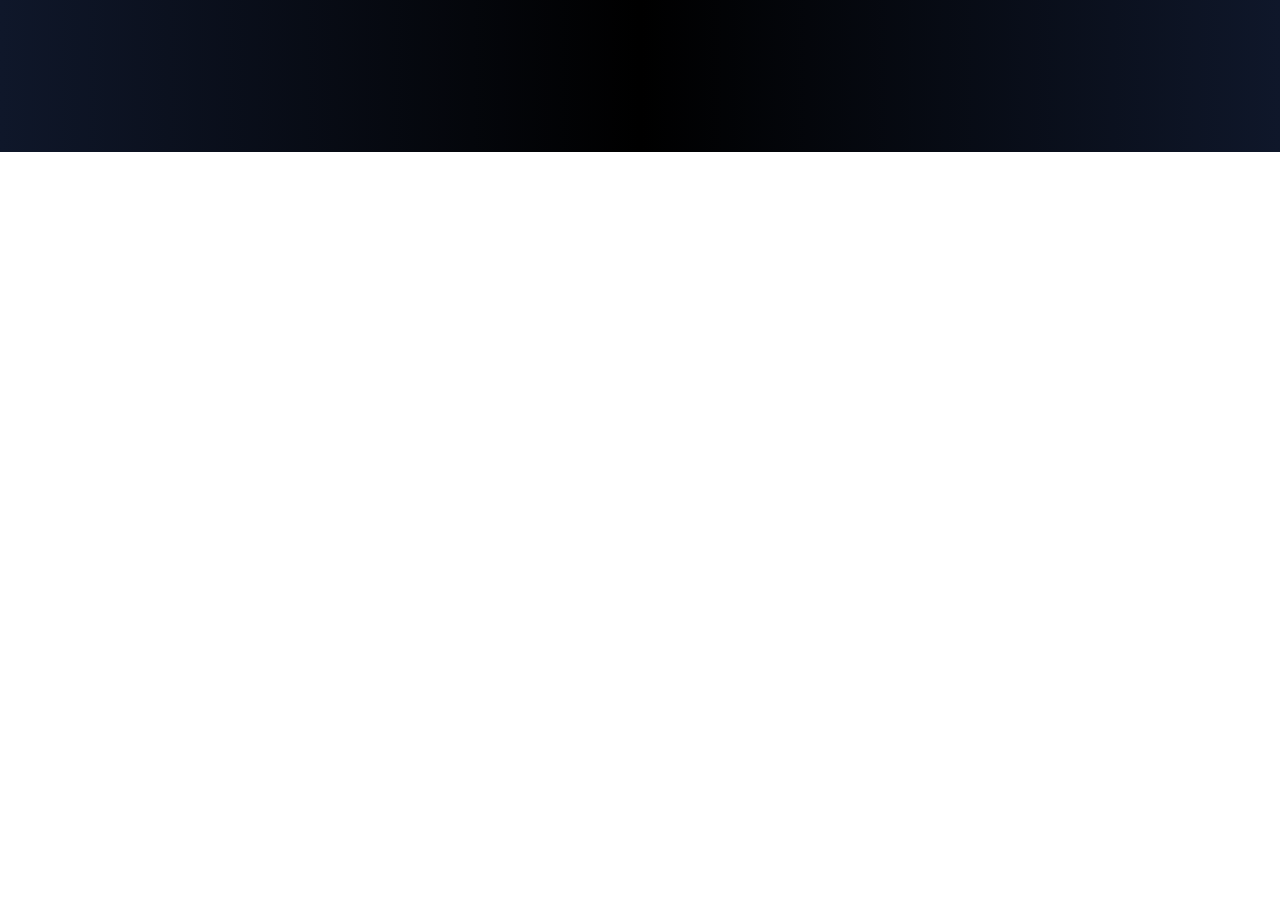
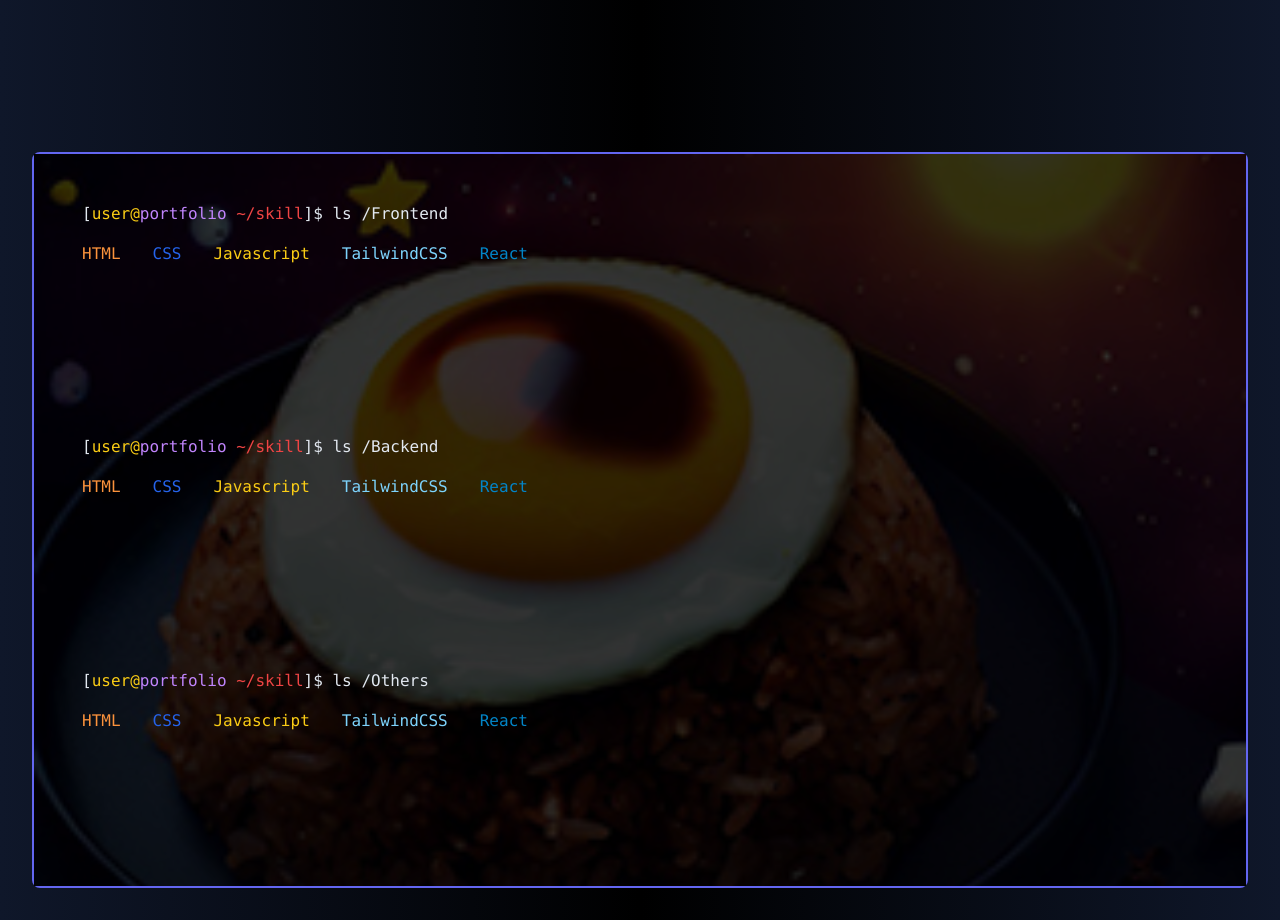
Before and after one commit to Tomba-Hopkins/project-react, a React (Vite) app in the folder portfolioku/: page / in a window 1280 px wide. Shown: the part 1480-2400 px from the top of the page. Before the commit the page ends 1632 px from the top, so only its background shows below. Built offline with nearby package versions, Linux system fonts and the light colour scheme.

Commit message:
add: tech stack

```diff
--- a/portfolioku/index.html
+++ b/portfolioku/index.html
@@ -2,7 +2,7 @@
 <html lang="en">
   <head>
     <meta charset="UTF-8" />
-    <link rel="icon" type="image/svg+xml" href="/vite.svg" />
+    <link rel="icon" href="/public/img/me.jpg" />
     <meta name="viewport" content="width=device-width, initial-scale=1.0" />
     <title>Portfolio</title>
   </head>
--- a/portfolioku/src/App.jsx
+++ b/portfolioku/src/App.jsx
@@ -93,15 +93,6 @@ function App() {
             </div>
           </motion.header>
 
-          <motion.h1
-            initial={{ scale: 0 }}
-            whileInView={{ scale: [1, 1.5, 0] }}
-            viewport={{ amount: 0.8 }}
-            transition={{ duration: 1, ease: "easeIn" }}
-            className="text-2xl"
-          >
-            About Me
-          </motion.h1>
           <motion.section
             className="h-screen w-full flex flex-col md:flex-row gap-4 justify-evenly items-center p-8"
             initial={{ opacity: 0 }}
@@ -167,6 +158,175 @@ function App() {
               </motion.p>
             </motion.div>
           </motion.section>
+
+          <motion.section
+            className="w-full h-screen flex flex-col justify-center items-center p-8"
+            initial={{ opacity: 0 }}
+            whileInView={{ opacity: 1 }}
+            viewport={{ amount: 0.8 }}
+          >
+            <motion.div className="bg-black/30 backdrop-blur-md z-10 w-full border-2 border-indigo-500 rounded-lg md:h-full h-1/2 flex flex-col p-4 text-xs md:text-sm">
+              <img
+                src="/img/me.jpg"
+                alt="me"
+                className="absolute w-full h-full z-0 object-cover inset-0"
+              />
+              <div className="absolute z-10 inset-0 w-full h-full bg-black/80"></div>
+              <div className="z-20 w-full h-1/3 text-xs md:text-base p-2 md:p-8 flex flex-col md:gap-4 gap-2">
+                <p className="text-slate-200">
+                  {"["}
+                  <span className="text-yellow-400">user@</span>
+                  <span className="text-purple-400">portfolio </span>
+                  <span className="text-red-500">~/skill</span>
+                  {"]"}$ ls /Frontend
+                </p>
+                <div className="w-full flex gap-2 md:gap-8">
+                  <motion.p
+                    initial={{ opacity: 0 }}
+                    whileInView={{ opacity: 1 }}
+                    transition={{ duration: 0.5, delay: 1 }}
+                    className="text-orange-400"
+                  >
+                    HTML
+                  </motion.p>
+                  <motion.p
+                    initial={{ opacity: 0 }}
+                    whileInView={{ opacity: 1 }}
+                    transition={{ duration: 0.5, delay: 1 }}
+                    className="text-blue-600"
+                  >
+                    CSS
+                  </motion.p>
+                  <motion.p
+                    initial={{ opacity: 0 }}
+                    whileInView={{ opacity: 1 }}
+                    transition={{ duration: 0.5, delay: 1 }}
+                    className="text-yellow-400"
+                  >
+                    Javascript
+                  </motion.p>
+                  <motion.p
+                    initial={{ opacity: 0 }}
+                    whileInView={{ opacity: 1 }}
+                    transition={{ duration: 0.5, delay: 1 }}
+                    className="text-sky-300"
+                  >
+                    TailwindCSS
+                  </motion.p>
+                  <motion.p
+                    initial={{ opacity: 0 }}
+                    whileInView={{ opacity: 1 }}
+                    transition={{ duration: 0.5, delay: 1 }}
+                    className="text-sky-600"
+                  >
+                    React
+                  </motion.p>
+                </div>
+              </div>
+              <div className="z-20 w-full h-1/3 text-xs md:text-base p-2 md:p-8 flex flex-col md:gap-4 gap-2">
+                <p className="text-slate-200">
+                  {"["}
+                  <span className="text-yellow-400">user@</span>
+                  <span className="text-purple-400">portfolio </span>
+                  <span className="text-red-500">~/skill</span>
+                  {"]"}$ ls /Backend
+                </p>
+                <div className="w-full flex gap-2 md:gap-8">
+                  <motion.p
+                    initial={{ opacity: 0 }}
+                    whileInView={{ opacity: 1 }}
+                    transition={{ duration: 0.5, delay: 1 }}
+                    className="text-orange-400"
+                  >
+                    HTML
+                  </motion.p>
+                  <motion.p
+                    initial={{ opacity: 0 }}
+                    whileInView={{ opacity: 1 }}
+                    transition={{ duration: 0.5, delay: 1 }}
+                    className="text-blue-600"
+                  >
+                    CSS
+                  </motion.p>
+                  <motion.p
+                    initial={{ opacity: 0 }}
+                    whileInView={{ opacity: 1 }}
+                    transition={{ duration: 0.5, delay: 1 }}
+                    className="text-yellow-400"
+                  >
+                    Javascript
+                  </motion.p>
+                  <motion.p
+                    initial={{ opacity: 0 }}
+                    whileInView={{ opacity: 1 }}
+                    transition={{ duration: 0.5, delay: 1 }}
+                    className="text-sky-300"
+                  >
+                    TailwindCSS
+                  </motion.p>
+                  <motion.p
+                    initial={{ opacity: 0 }}
+                    whileInView={{ opacity: 1 }}
+                    transition={{ duration: 0.5, delay: 1 }}
+                    className="text-sky-600"
+                  >
+                    React
+                  </motion.p>
+                </div>
+              </div>
+              <div className="z-20 w-full h-1/3 text-xs md:text-base p-2 md:p-8 flex flex-col md:gap-4 gap-2">
+                <p className="text-slate-200">
+                  {"["}
+                  <span className="text-yellow-400">user@</span>
+                  <span className="text-purple-400">portfolio </span>
+                  <span className="text-red-500">~/skill</span>
+                  {"]"}$ ls /Others
+                </p>
+                <div className="w-full flex gap-2 md:gap-8">
+                  <motion.p
+                    initial={{ opacity: 0 }}
+                    whileInView={{ opacity: 1 }}
+                    transition={{ duration: 0.5, delay: 1 }}
+                    className="text-orange-400"
+                  >
+                    HTML
+                  </motion.p>
+                  <motion.p
+                    initial={{ opacity: 0 }}
+                    whileInView={{ opacity: 1 }}
+                    transition={{ duration: 0.5, delay: 1 }}
+                    className="text-blue-600"
+                  >
+                    CSS
+                  </motion.p>
+                  <motion.p
+                    initial={{ opacity: 0 }}
+                    whileInView={{ opacity: 1 }}
+                    transition={{ duration: 0.5, delay: 1 }}
+                    className="text-yellow-400"
+                  >
+                    Javascript
+                  </motion.p>
+                  <motion.p
+                    initial={{ opacity: 0 }}
+                    whileInView={{ opacity: 1 }}
+                    transition={{ duration: 0.5, delay: 1 }}
+                    className="text-sky-300"
+                  >
+                    TailwindCSS
+                  </motion.p>
+                  <motion.p
+                    initial={{ opacity: 0 }}
+                    whileInView={{ opacity: 1 }}
+                    transition={{ duration: 0.5, delay: 1 }}
+                    className="text-sky-600"
+                  >
+                    React
+                  </motion.p>
+                </div>
+              </div>
+            </motion.div>
+          </motion.section>
         </>
       )}
     </div>
```
